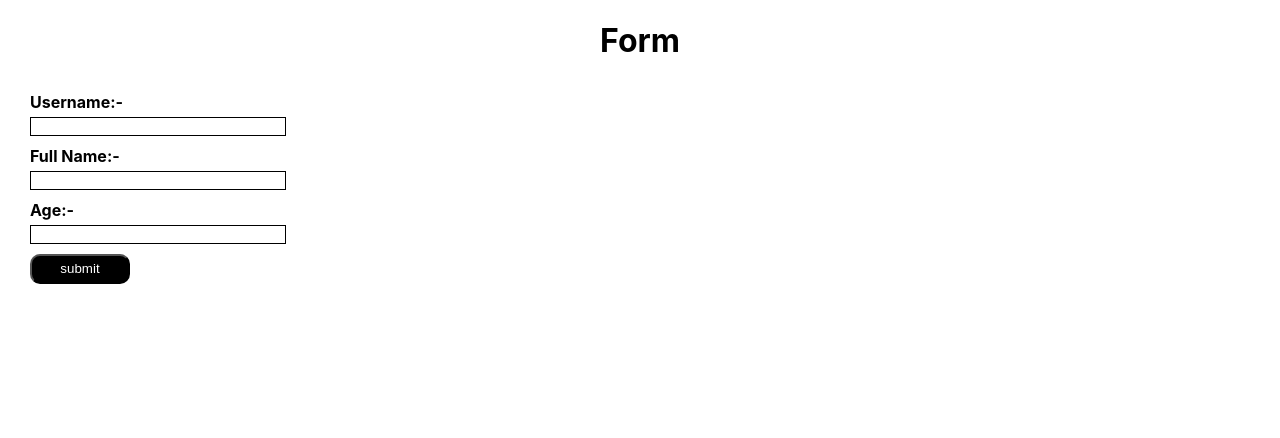
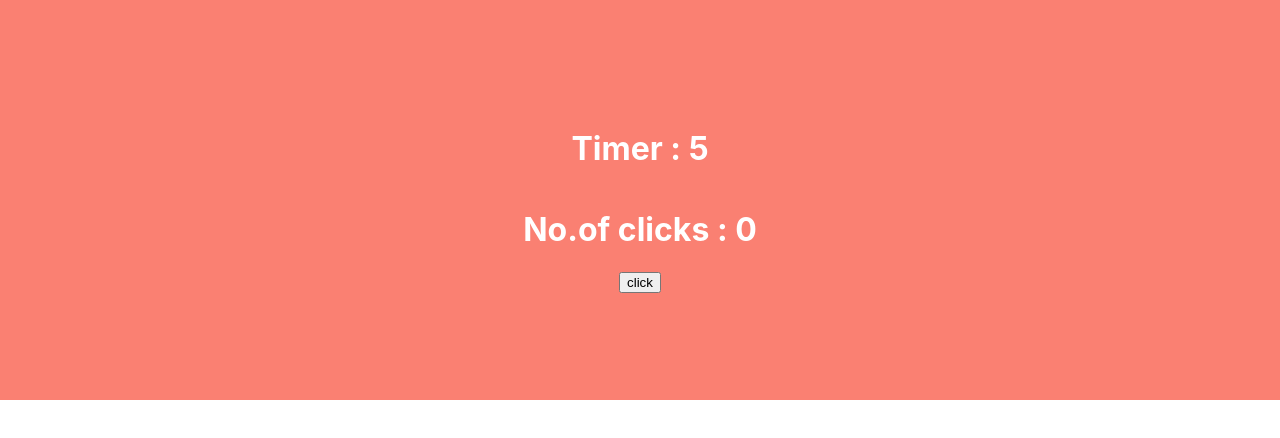
Before and after one commit to fayiz12/React-Challenges, a React (Create React App) app in the folder first-project/: page / in a window 1280 px wide. Shown: the top 438 px of the page. Built offline with nearby package versions, Linux system fonts and the light colour scheme.

Commit message:
created clicks per 10s

```diff
--- a/first-project/src/App.js
+++ b/first-project/src/App.js
@@ -1,14 +1,16 @@
 import "./App.css";
+import NumberOfClick from "./components/NumberOfClicks";
 // import Todo from "./components/Todo";
 // import Timer from "./components/Timer";
-import Form from "./components/Form";
+// import Form from "./components/Form";
 
 function App() {
   return (
     <div className="App">
       {/* <Timer /> */}
       {/* <Todo /> */}
-      <Form />
+      {/* <Form /> */}
+      <NumberOfClick />
     </div>
   );
 }
--- a/first-project/src/components/Form.js
+++ b/first-project/src/components/Form.js
@@ -33,6 +33,7 @@ const Form = () => {
       </div>
       <div>
         <ul className="form_list" style={{ listStyle: "none" }}>
+          <h4>The request has send successfully by the following data</h4>
           <li>{user.name}</li>
           <li>{user.fullname}</li>
           <li>{user.age}</li>
--- /dev/null
+++ b/first-project/src/components/NumberOfClicks.js
@@ -0,0 +1,43 @@
+import { useState, useEffect } from "react";
+
+const NumberOfClicks = () => {
+  const [seconds, setSeconds] = useState(10);
+  const [clicks, setClicks] = useState(0);
+  const [disableButton, setDisableButton] = useState(false);
+
+  useEffect(() => {
+    const interval = setInterval(() => {
+      setSeconds((prevSeconds) => {
+        if (prevSeconds > 0) {
+          return prevSeconds - 1;
+        } else {
+          clearInterval(interval);
+          setDisableButton(true);
+          return prevSeconds;
+        }
+      });
+    }, 1000);
+
+    return () => clearInterval(interval);
+  }, []);
+
+  const handler = () => {
+    if (seconds > 0) {
+      setClicks((prevClicks) => prevClicks + 1);
+    }
+  };
+
+  return (
+    <div className="click-root">
+      <h1>Timer : {seconds}</h1>
+      <h1>No.of clicks : {clicks}</h1>
+      <div>
+        <button onClick={handler} disabled={disableButton}>
+          click
+        </button>
+      </div>
+    </div>
+  );
+};
+
+export default NumberOfClicks;
--- a/first-project/src/index.css
+++ b/first-project/src/index.css
@@ -79,7 +79,7 @@ this css is  for todo component
 this css is  for form component
 */
 
-.form {
+/* .form {
   display: flex;
   flex-direction: column;
   padding-left: 30px;
@@ -109,4 +109,20 @@ this css is  for form component
   color: white;
   align-items: flex-start;
   flex-direction: column;
+} */
+
+/*
+this is for NumberOfClick component
+*/
+
+.click-root {
+  color: white;
+  font-weight: 800;
+  width: 100%;
+  height: 400px;
+  background-color: salmon;
+  display: flex;
+  flex-direction: column;
+  align-items: center;
+  justify-content: center;
 }
```
